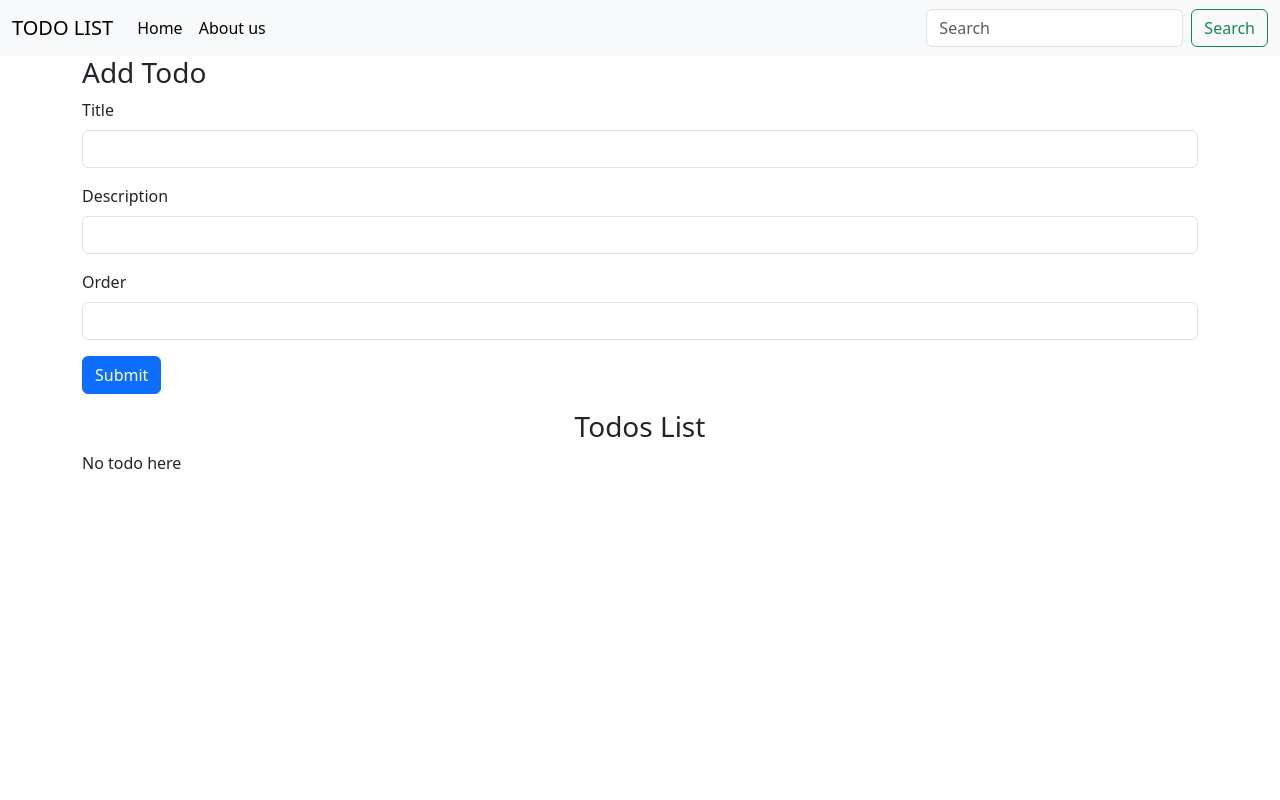
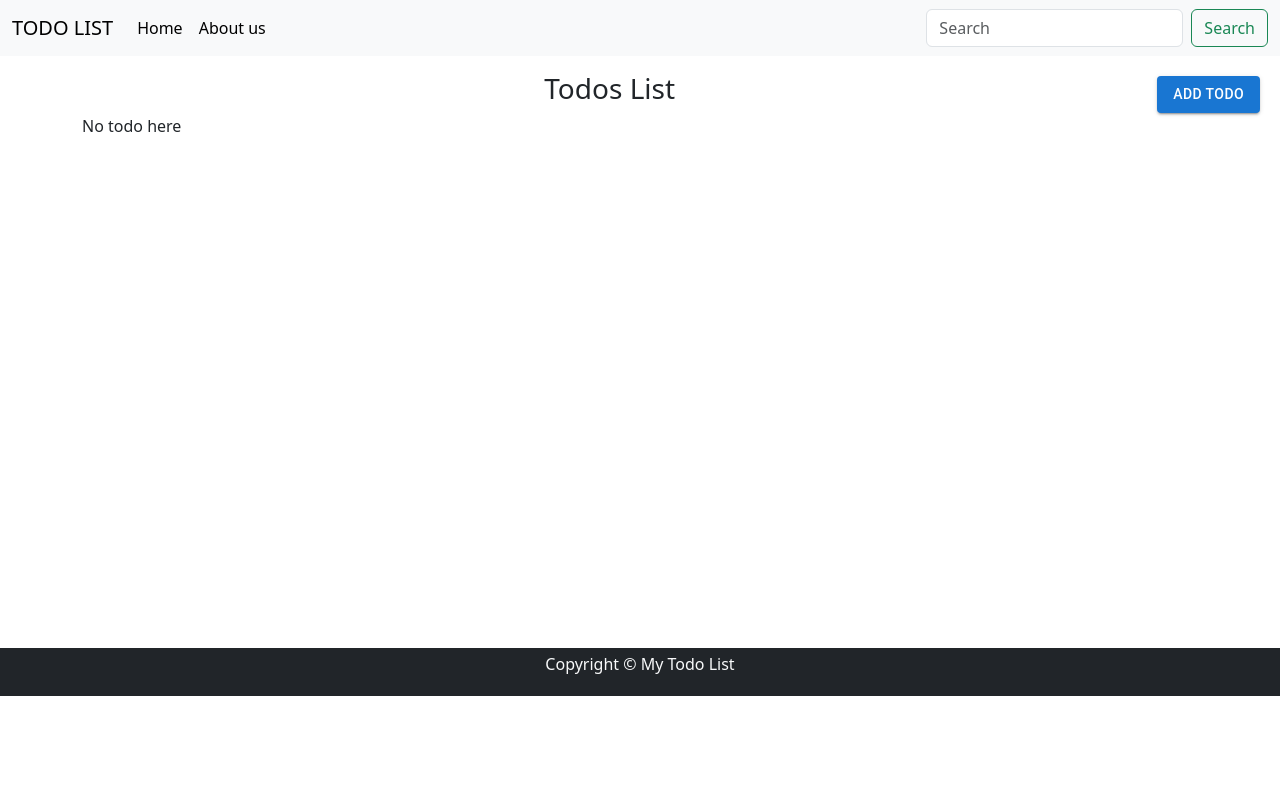
Before and after one commit to KapilWins/React-Todo, a React (Create React App) app: page / in a window 1280 px wide. Shown: the top 800 px of the page. Built offline with nearby package versions, Linux system fonts and the light colour scheme.

Commit message:
added drawer

```diff
--- a/package.json
+++ b/package.json
@@ -3,6 +3,9 @@
   "version": "0.1.0",
   "private": true,
   "dependencies": {
+    "@emotion/react": "^11.14.0",
+    "@emotion/styled": "^11.14.0",
+    "@mui/material": "^6.4.1",
     "@testing-library/jest-dom": "^5.17.0",
     "@testing-library/react": "^13.4.0",
     "@testing-library/user-event": "^13.5.0",
--- a/src/App.js
+++ b/src/App.js
@@ -6,6 +6,7 @@ import AddTodo from "./component/AddTodo";
 import { useState } from "react";
 import { routes } from "./routes";
 import { useRoutes } from "react-router-dom";
+import "./component/app.css";
 
 const App = () => {
   let initTodos;
--- a/src/component/AddTodo.js
+++ b/src/component/AddTodo.js
@@ -1,9 +1,13 @@
 import React, { useState } from "react";
+import { Drawer, Button, Box, TextField } from "@mui/material";
+import "./app.css";
 
 const AddTodo = (props) => {
   const [title, setTitle] = useState("");
   const [desc, setDesc] = useState("");
   const [order, setOrder] = useState("");
+  const [openDrawer, setOpenDrawer] = useState(false); // State for controlling the drawer visibility
+
   const submit = (e) => {
     e.preventDefault();
     if (!title || !desc || !order) {
@@ -12,53 +16,104 @@ const AddTodo = (props) => {
       );
     }
 
+    if (title && desc && order) {
       props.addTodo({ title, desc, order });
+      setTitle(""); // Reset form fields after submit
+      setDesc("");
+      setOrder("");
+      setOpenDrawer(false); // Close the drawer after submission
+    }
   };
+
+  const toggleDrawer = () => {
+    setOpenDrawer(!openDrawer); // Toggle the drawer visibility
+  };
+
   return (
-    <div className="container">
+    <div>
+      <Button
+        variant="contained"
+        color="primary"
+        sx={{ float: "right", margin: "20px" }}
+        onClick={toggleDrawer}
+      >
+        Add Todo
+      </Button>
+
+      {/* Drawer Component */}
+      <Drawer
+        anchor="right"
+        open={openDrawer}
+        onClose={toggleDrawer}
+        sx={{
+          "& .MuiDrawer-paper": {
+            width: "500px", // Width of the drawer
+            padding: "20px", // Padding for the content inside the drawer
+            backgroundColor: "#f7f7f7", // Background color of the drawer
+            boxShadow: "0px 4px 10px rgba(0, 0, 0, 0.1)", // Subtle shadow
+            borderRadius: "8px 0 0 8px", // Rounded corners
+          },
+        }}
+      >
+        <Box sx={{ width: 250, padding: 2 }}>
           <h3>Add Todo</h3>
           <form onSubmit={submit}>
             <div className="mb-3">
-          <label for="title" className="form-label">
+              <label htmlFor="title" className="form-label">
                 Title
               </label>
-          <input
+              <TextField
                 type="text"
                 value={title}
                 onChange={(e) => setTitle(e.target.value)}
                 className="form-control"
                 id="title"
+                fullWidth
+                sx={{ marginBottom: 2 }}
               />
             </div>
 
             <div className="mb-3">
-          <label for="desc" className="form-label">
+              <label htmlFor="desc" className="form-label">
                 Description
               </label>
-          <input
+              <TextField
                 type="text"
                 value={desc}
                 onChange={(e) => setDesc(e.target.value)}
                 className="form-control"
                 id="desc"
+                fullWidth
+                sx={{ marginBottom: 2 }}
               />
             </div>
+
             <div className="mb-3">
-          <label for="order" className="form-label">
+              <label htmlFor="order" className="form-label">
                 Order
               </label>
-          <input
+              <TextField
                 type="number"
                 value={order}
                 onChange={(e) => setOrder(e.target.value)}
                 className="form-control"
                 id="order"
+                fullWidth
+                sx={{ marginBottom: 2 }}
               />
             </div>
-        <button type="submit" className="btn btn-primary">
+
+            <Button
+              type="submit"
+              variant="contained"
+              color="primary"
+              sx={{ width: "100%" }}
+            >
               Submit
-        </button>
+            </Button>
           </form>
+        </Box>
+      </Drawer>
     </div>
   );
 };
--- /dev/null
+++ b/src/component/app.css
@@ -0,0 +1,13 @@
+/* App.css */
+.drawer {
+    padding: 20px;
+  }
+
+  .form-label {
+    font-weight: bold;
+  }
+
+
+  *body{
+    background-color: aqua;
+  }
```
Also changed, not shown: 1 other file (tests, documents, lock files or other folders). Lines whose indentation alone changed are shown as unchanged.
